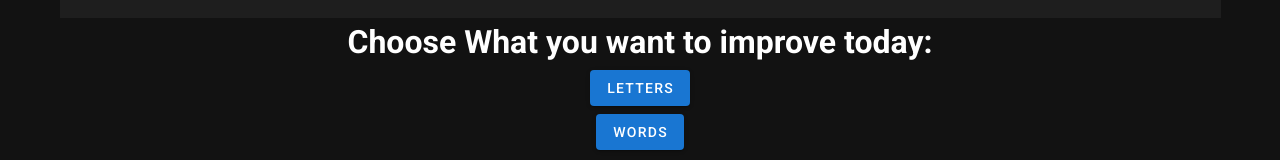
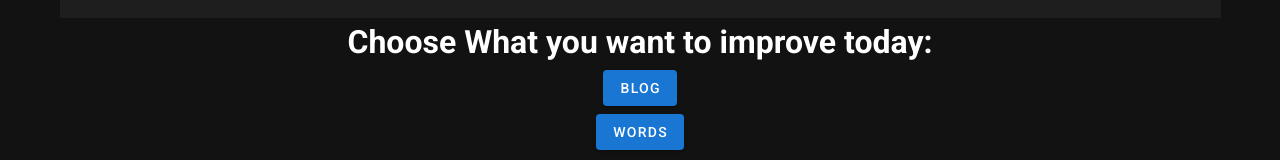
Before and after one commit to RizaHKhan/typing, a Nuxt app: page / in a window 1280 px wide. Shown: the part 162-322 px from the top of the page. Built offline with nearby package versions, Linux system fonts and the light colour scheme.

Commit message:
Link to blog in index

```diff
--- a/pages/index.vue
+++ b/pages/index.vue
@@ -2,9 +2,7 @@
   <v-layout column>
     <About />
     <h1 class="mx-auto">Choose What you want to improve today:</h1>
-    <v-btn to="/letters" class="primary white--text my-1 mx-auto"
-      >Letters</v-btn
-    >
+    <v-btn to="/blog" class="primary white--text my-1 mx-auto">Blog</v-btn>
     <v-btn to="/words" class="primary white--text my-1 mx-auto">Words</v-btn>
   </v-layout>
 </template>
```
